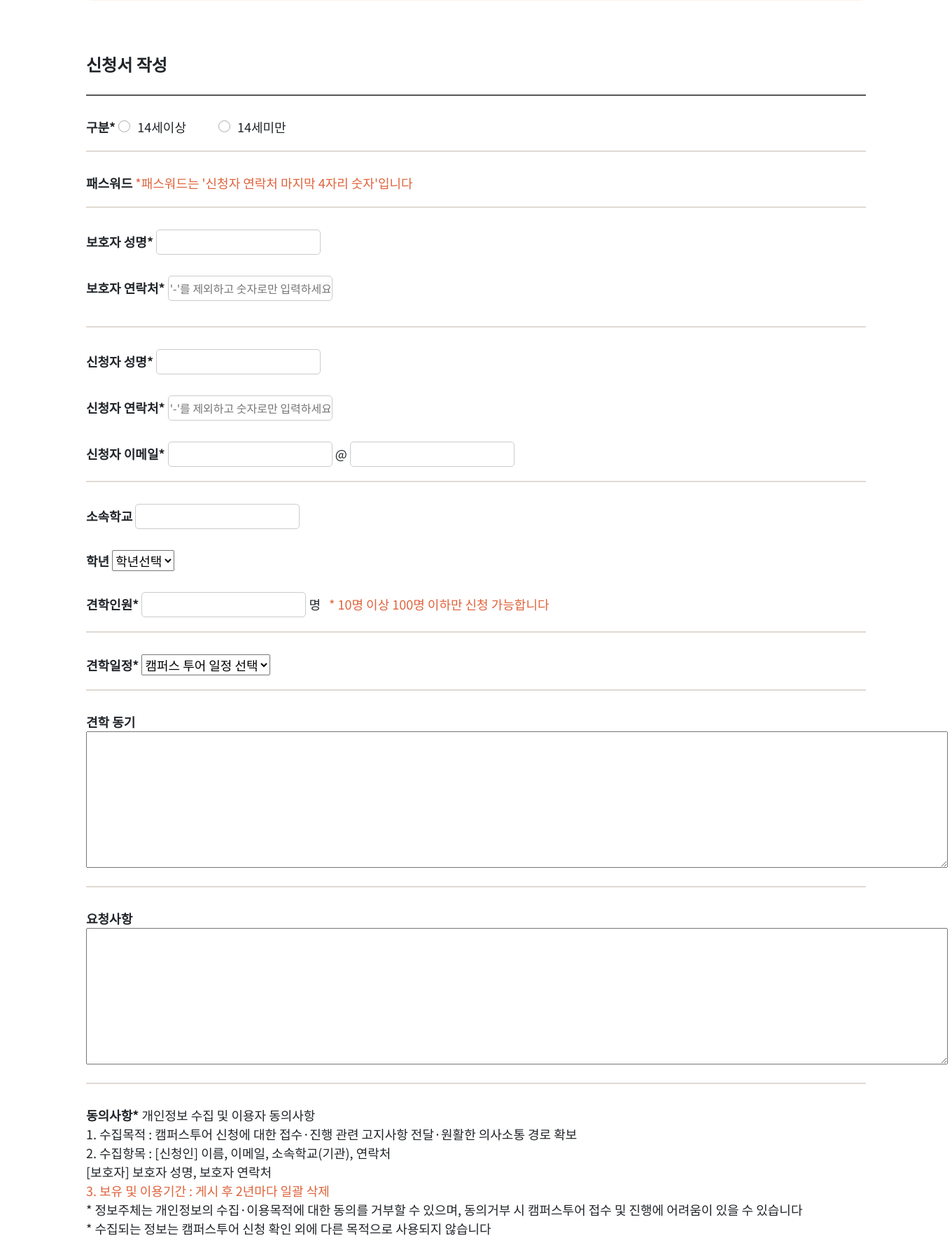
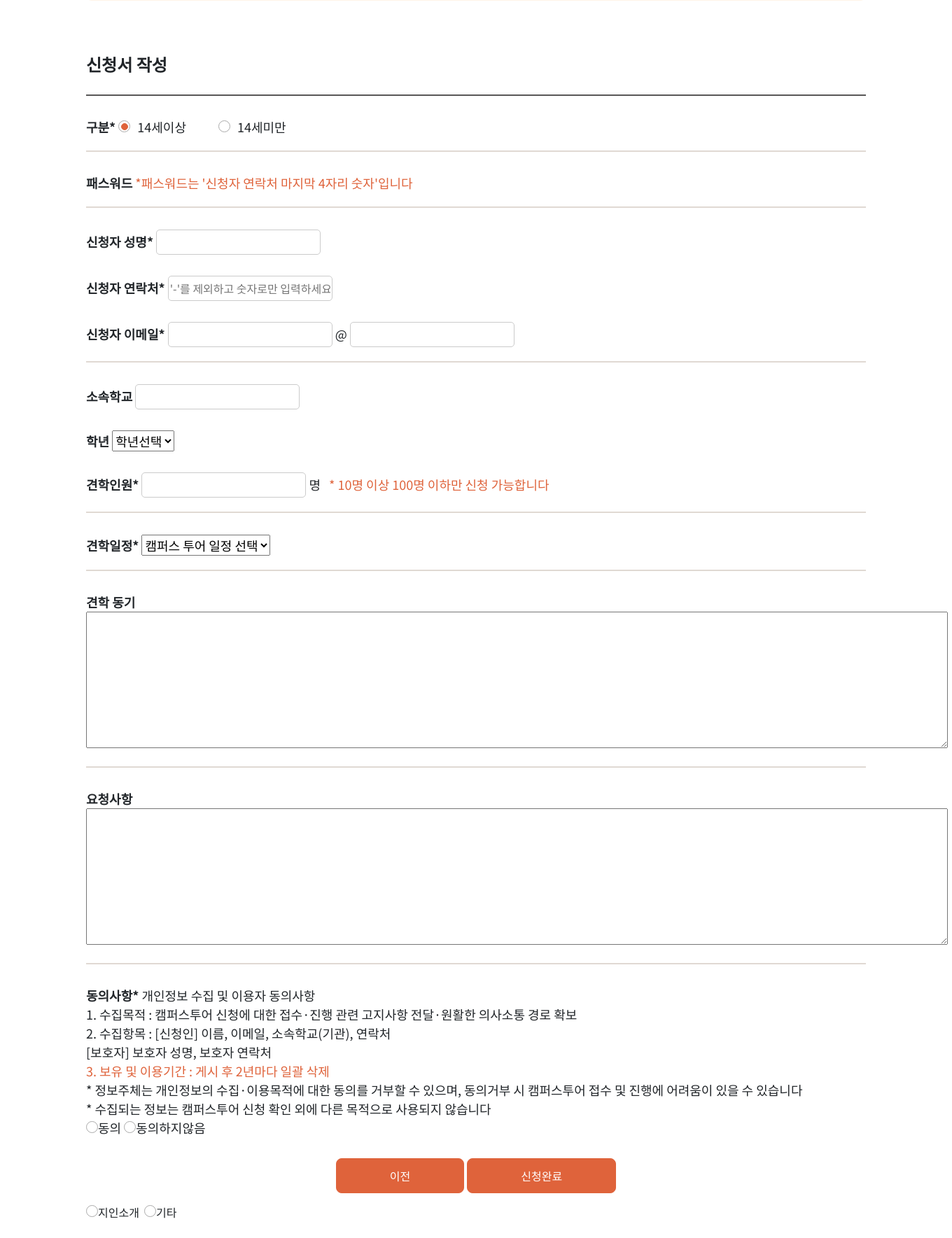
Before and after one commit to ustar1210/Donggam, a Django app: page /regular_form/ in a window 1360 px wide. Shown: the part 492-2261 px from the top of the page at 70% size. Run offline with Django 4.2, Linux system fonts and the light colour scheme; data that the repository does not hold is empty; some libraries are stand-ins or nearby versions.

Commit message:
feat : 나이별 보호자 폼 안보이게

```diff
--- a/donggam/calender/templates/calender/regular_form.html
+++ b/donggam/calender/templates/calender/regular_form.html
@@ -26,10 +26,10 @@
                     <span class="title">구분*</span>
                     <span class="body">
                         <span style="margin-right: 42px;">
-                            <input type="radio" name="age" value="u"  style="margin-right:10px"/>14세이상
+                            <input id="adult"type="radio" name="age" value="u"  style="margin-right:10px" checked/>14세이상
                         </span>
                         <span>
-                            <input type="radio" name="age" value="d" style="margin-right:10px"/>14세미만
+                            <input id="adult" type="radio" name="age" value="d" style="margin-right:10px"/>14세미만
                         </span>
                     </span>
                 </div>
@@ -42,20 +42,22 @@
                 </div>
                 <hr>
                 <!-- 14세 미만일대만 보호자 성명, 연락처 뜨게하기 -->
-                <div id="adult">
+
+                <div id="adult_name" style="display: none;">
                     <span class="title">보호자 성명*</span>
                     <span class="body">
                         <input class="form_box"type="text" name="parent_name" required>
                     </span>
                 </div>
 
-                <div id="adult">
+                <div id="adult_num" style="display: none;">
                     <span class="title">보호자 연락처*</span>
                     <span class="body">
                         <input type="text" class="form_box" name="parent_phone" placeholder="'-'를 제외하고 숫자로만 입력하세요" required></p>
                     </span>
+                    <hr>
                 </div>
-                <hr>
+
                 <div>
                     <span class="title">신청자 성명*</span>
                     <span class="body">
@@ -239,7 +241,43 @@
 
         </form>
     </div>
+    <input type="radio" name="cs_channel" id="cs_channel" value="지인소개" class="radio" /><span class="ml_10">지인소개</span>&nbsp;
+
+<input type="radio" name="cs_channel" id="cs_channel_etc" value="" class="radio" /><span class="ml_10">기타</span>&nbsp;
+
+<br><br>
+
+<div id="etc_view" style="display:none;">
+
+    <input type="text" id="cs_channel_etc_view" name="cs_channel"  class="form-control" style="width:200px" placeholder="기타 선택 시 입력해주세요." />
+
+    </div>
+
+
 </div>
 
+<script>
+   $(function(){
+    			// type 이 radio 이고 id adult 인 input 을 click 했을 경우
+                $('input[type="radio"][id="adult"]').on('click',function(){
+                    console.log("zzz")
+                    // startSetting 에 checked된 radio button의 value 값을 넣는다.
+                    var startSetting = $('input[type=radio][id="adult"]:checked').val();
+                   // startSetting이 later인 경우 style display를 flex로 변경한다.
+                   if(startSetting == 'd'){
+                        $('#adult_name').css('display','block');
+                        $('#adult_num').css('display','block');
+                   // 그외의 경우 style display를 none 으로 변경한다.
+                    }else{
+                        $('#adult_name').css('display','none');
+                        $('#adult_num').css('display','none');
+                    }
+                });
+            });
+
+
+
+
+</script>
 
 {% endblock %}
--- a/donggam/donggam/templates/base.html
+++ b/donggam/donggam/templates/base.html
@@ -26,6 +26,7 @@
   <link href="https://fonts.googleapis.com/css2?family=Source+Sans+Pro:wght@300&display=swap" rel="stylesheet">
 
   <script src="https://use.fontawesome.com/releases/v5.2.0/js/all.js"></script>
+  <script src="http://code.jquery.com/jquery-latest.js"></script>
   <script src="{% static 'js/navbar.js' %}" defer ></script>
   <title>Django Calendar App</title>
 
```
